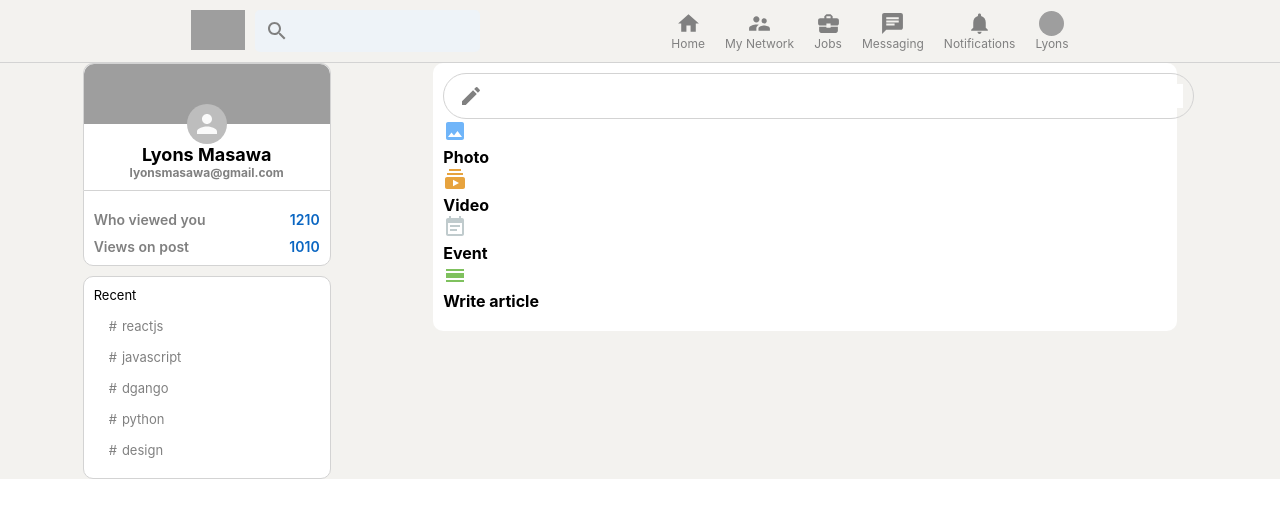
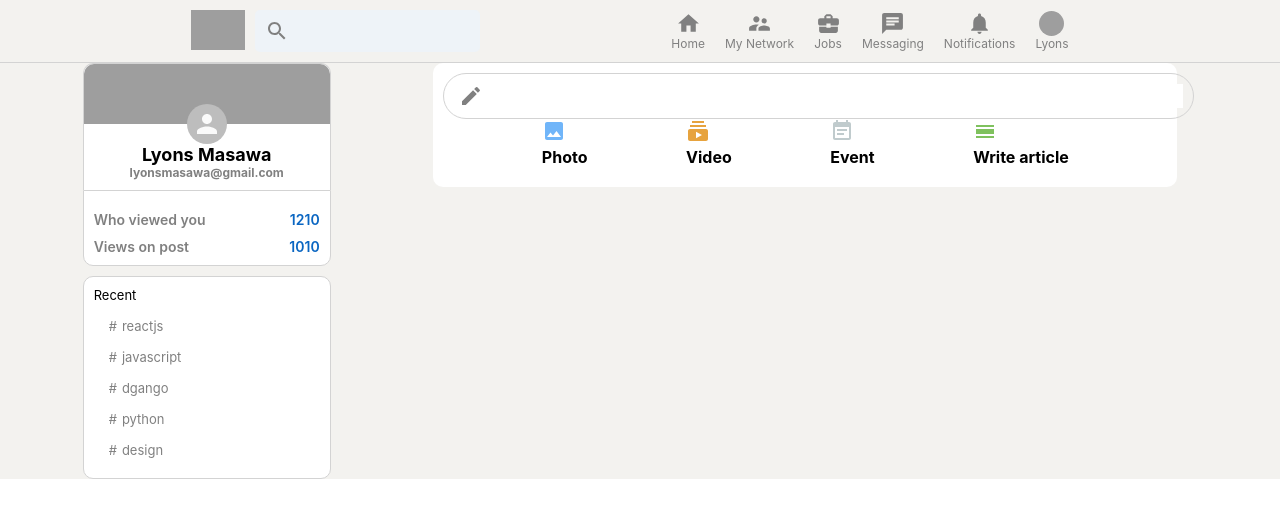
Before and after one commit to Lyonsmasawa/LinkedIn-X, a React (Create React App) app: page / in a window 1280 px wide. Shown: the top 518 px of the page. Built offline with nearby package versions, Linux system fonts and the light colour scheme; grey boxes are pictures that could not be loaded.

Commit message:
style input options

```diff
--- a/src/Feed.css
+++ b/src/Feed.css
@@ -40,3 +40,8 @@
 .feed__input > form > button {
     display: none;
 }
+
+.feed__inputOptions {
+    display: flex;
+    justify-content: space-evenly;
+}
```
